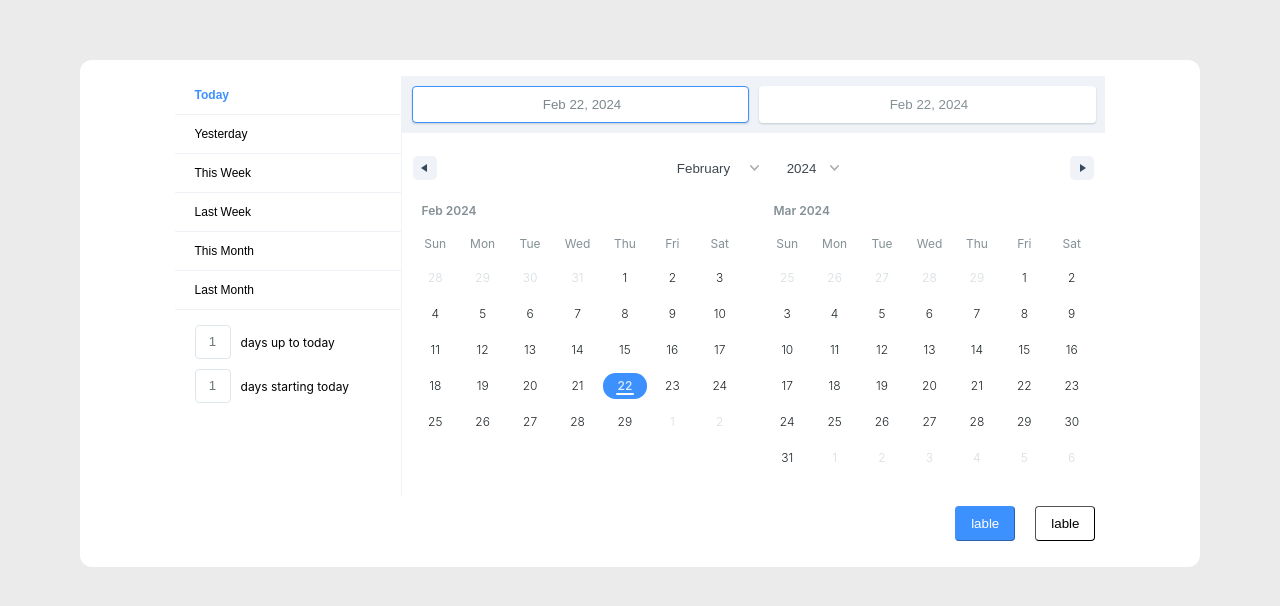
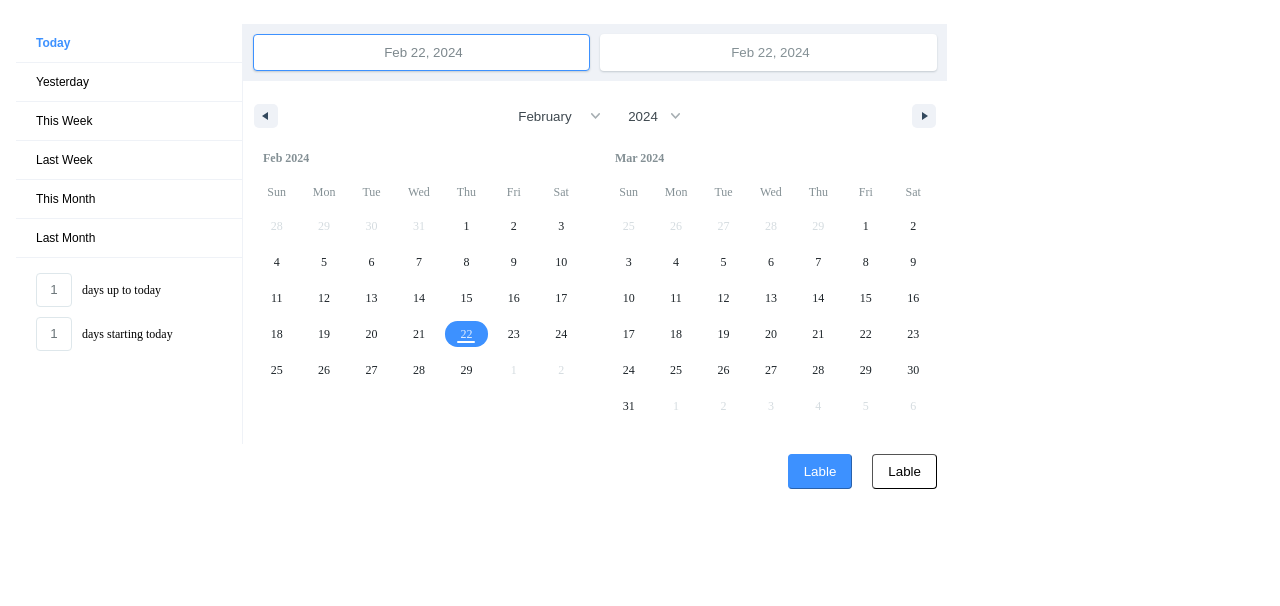
Before and after one commit to harshitkandpal/date-and-time, a React (Create React App) app: page / in a window 1280 px wide. Shown: the top 606 px of the page. Built offline with nearby package versions, Linux system fonts and the light colour scheme.

Commit message:
made it an indipendent component

```diff
--- a/src/App.js
+++ b/src/App.js
@@ -1,10 +1,26 @@
 import DateNtime from "./components/DateNtime/DateNtime";
+import { useState } from "react";
 
 
 function App() {
+  const [selectedStartDate, setSelectedStartDate] = useState(new Date());
+  const [selectedEndDate, setSelectedEndDate] = useState(new Date());
+
+  const handleDateChange = (selection) => {
+    setSelectedStartDate(selection.startDate);
+    setSelectedEndDate(selection.endDate);
+  };
   return (
     <div >
-      <DateNtime/>
+      <DateNtime
+        initialStartDate={selectedStartDate}
+        initialEndDate={selectedEndDate}
+        onDateChange={handleDateChange}
+        months={2}
+        direction="horizontal"
+        secBtn="Lable"
+        primeBtn="Lable"
+      />
     </div>
   );
 }
--- a/src/components/DateNtime/DateNtime.jsx
+++ b/src/components/DateNtime/DateNtime.jsx
@@ -1,39 +1,99 @@
 import React, { useState } from 'react';
 import { DateRangePicker } from 'react-date-range';
-import 'react-date-range/dist/styles.css'; // main style file
-import 'react-date-range/dist/theme/default.css'; // theme css file
-import styles from './DateNtime.module.css'
+import 'react-date-range/dist/styles.css';
+import 'react-date-range/dist/theme/default.css';
+import styles from './DateNtime.module.css';
 
-function DateNtime() {
+function DateNtime({
+  initialStartDate,
+  initialEndDate,
+  onDateChange,
+  months,
+  direction,
+  primeBtn,
+  secBtn,
+  ranges,
+  showSelectionPreview,
+  moveRangeOnFirstSelection,
+  editableDateInputs,
+  dragSelectionEnabled,
+  renderStaticRangeLabel,
+  staticRanges,
+  inputRanges,
+  locale,
+  calendars,
+  maxDate,
+  minDate,
+  disabledDates,
+  rangeColors,
+  showMonthAndYearPickers,
+  showDateDisplay,
+  showMonthArrow,
+  showYearArrow,
+  navigate,
+  scroll,
+  className,
+  weekdayDisplayFormat,
+  dayDisplayFormat,
+  monthDisplayFormat,
+  dateDisplayFormat,
+  inputRangesText,
+}) {
   const [selectedRange, setSelectedRange] = useState([
     {
-          startDate: new Date(),
-          endDate: new Date(),
+      startDate: initialStartDate || new Date(),
+      endDate: initialEndDate || new Date(),
       key: 'selection',
     },
   ]);
 
   const handleSelect = (ranges) => {
     setSelectedRange([ranges.selection]);
+    onDateChange && onDateChange(ranges.selection);
   };
 
   return (
     <div className={styles.container}>
       <div>
         <DateRangePicker
-            ranges={selectedRange}
+          ranges={ranges || selectedRange}
           onChange={handleSelect}
-            months={2}
-            direction="horizontal"
+          months={months || 2}
+          direction={direction || 'horizontal'}
+          showSelectionPreview={showSelectionPreview}
+          moveRangeOnFirstSelection={moveRangeOnFirstSelection}
+          editableDateInputs={editableDateInputs}
+          dragSelectionEnabled={dragSelectionEnabled}
+          renderStaticRangeLabel={renderStaticRangeLabel}
+          staticRanges={staticRanges}
+          inputRanges={inputRanges}
+          locale={locale}
+          calendars={calendars}
+          maxDate={maxDate}
+          minDate={minDate}
+          disabledDates={disabledDates}
+          rangeColors={rangeColors}
+          showMonthAndYearPickers={showMonthAndYearPickers}
+          showDateDisplay={showDateDisplay}
+          showMonthArrow={showMonthArrow}
+          showYearArrow={showYearArrow}
+          navigate={navigate}
+          scroll={scroll}
+          className={className}
+          weekdayDisplayFormat={weekdayDisplayFormat}
+          dayDisplayFormat={dayDisplayFormat}
+          monthDisplayFormat={monthDisplayFormat}
+          dateDisplayFormat={dateDisplayFormat}
+          inputRangesText={inputRangesText}
         />
         <br />
         <div className={styles.btns}>
-          <button className={styles.btn} >lable</button>
-          <button className={styles.btn_primary} >lable</button>
+          <button className={styles.btn}>{secBtn || "secBtn"}</button>
+          <button className={styles.btn_primary}>{primeBtn || "primeBtn"}</button>
         </div>
       </div>
     </div>
   );
-    };
+}
 
-export default DateNtime
+export default DateNtime;
--- a/src/components/DateNtime/DateNtime.module.css
+++ b/src/components/DateNtime/DateNtime.module.css
@@ -1,11 +1,10 @@
+
 .container{
     background-color: white;
     border-radius: 12px;
-    margin: 60px 80px;
-    padding: 16px 0;
+    padding: 16px 8px;
     overflow: hidden;
-    display: flex;
-    justify-content: center;
+    display: inline-block;
 }
 
 .btns{
--- a/src/index.css
+++ /dev/null
@@ -1,14 +0,0 @@
-body {
-  margin: 0;
-  font-family: -apple-system, BlinkMacSystemFont, 'Segoe UI', 'Roboto', 'Oxygen',
-    'Ubuntu', 'Cantarell', 'Fira Sans', 'Droid Sans', 'Helvetica Neue',
-    sans-serif;
-  -webkit-font-smoothing: antialiased;
-  -moz-osx-font-smoothing: grayscale;
-  background-color: #ebebeb;
-}
-
-code {
-  font-family: source-code-pro, Menlo, Monaco, Consolas, 'Courier New',
-    monospace;
-}
--- a/src/index.js
+++ b/src/index.js
@@ -1,6 +1,5 @@
 import React from 'react';
 import ReactDOM from 'react-dom/client';
-import './index.css';
 import App from './App';
 import reportWebVitals from './reportWebVitals';
 
```
Also changed, not shown: src/App.css (deleted, +0 -38 lines). Lines whose indentation alone changed are shown as unchanged.
